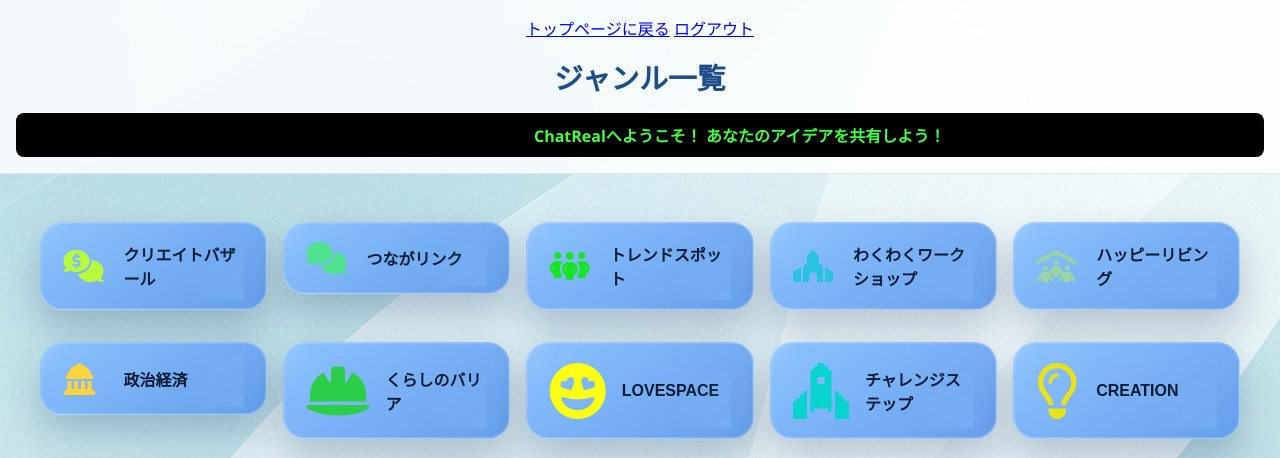
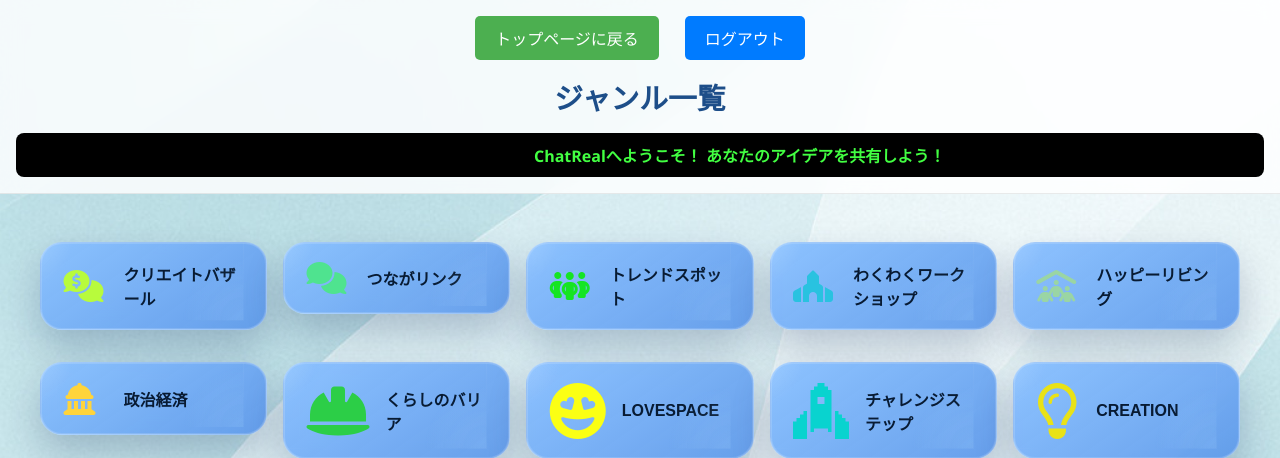
Before and after one commit to gfhajkafjhdfk/QuickTrend-of-backup, a PHP site: page /ChatReal.html in a window 1280 px wide. Shown: the top 458 px of the page. Run offline with PHP 8.4, Linux system fonts and the light colour scheme; some libraries are stand-ins or nearby versions.

Commit message:
トップ・ログアウトボタン調整１

```diff
--- a/ChatReal.css
+++ b/ChatReal.css
@@ -21,6 +21,27 @@
   text-align: center;
   margin: 0;
   color: #1d4e89;
+}
+
+.toppage {
+    display: inline-block;
+    padding: 10px 20px;
+    background-color: #4CAF50;
+    color: white;
+    text-decoration: none;
+    border-radius: 5px;
+    font-size: 16px;
+}
+
+.backpage {
+    display: inline-block;
+    padding: 10px 20px;
+    background-color: #007bff;
+    color: white;
+    text-decoration: none;
+    border-radius: 5px;
+    font-size: 16px;
+    margin-left: 10px;
 }
 
 #genreListPage {
--- a/ChatReal.html
+++ b/ChatReal.html
@@ -18,10 +18,10 @@
   <body class="toback">
     <!-- 上部コントロールバー -->
     <div id="controlebar">
-      <div class="topbutton">
+      <!-- <div class="topbutton"> -->
         <a href="php/QuickTrend.php" class="toppage">トップページに戻る</a>
         <a href="php/logout.php" class="backpage">ログアウト</a>
-      </div>
+      <!-- </div> -->
       <h2>ジャンル一覧</h2>
       <div class="ticker-wrap">
         <div class="ticker">
--- a/style.css
+++ b/style.css
@@ -96,7 +96,7 @@ textarea {
     box-shadow 0.3s ease;
 }
 
-topbutton {
+/* topbutton {
   color: #2f71b2;
   text-decoration: none;
   transition: color 0.3s ease;
@@ -106,7 +106,7 @@ topbutton {
 
 topbutton:hover {
   color: #1d4e89;
-}
+} */
 input:focus,
 select:focus,
 textarea:focus {
```
